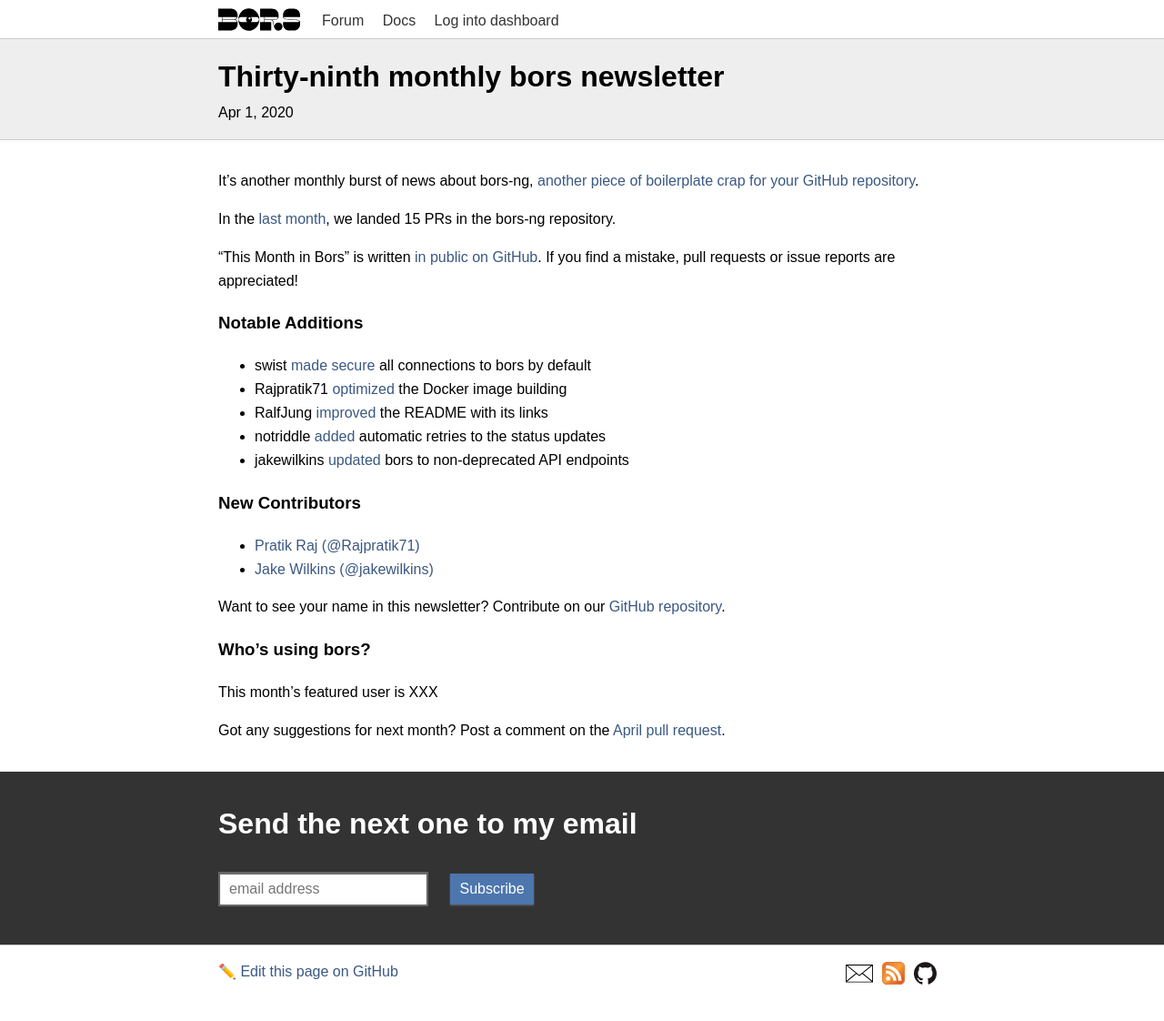
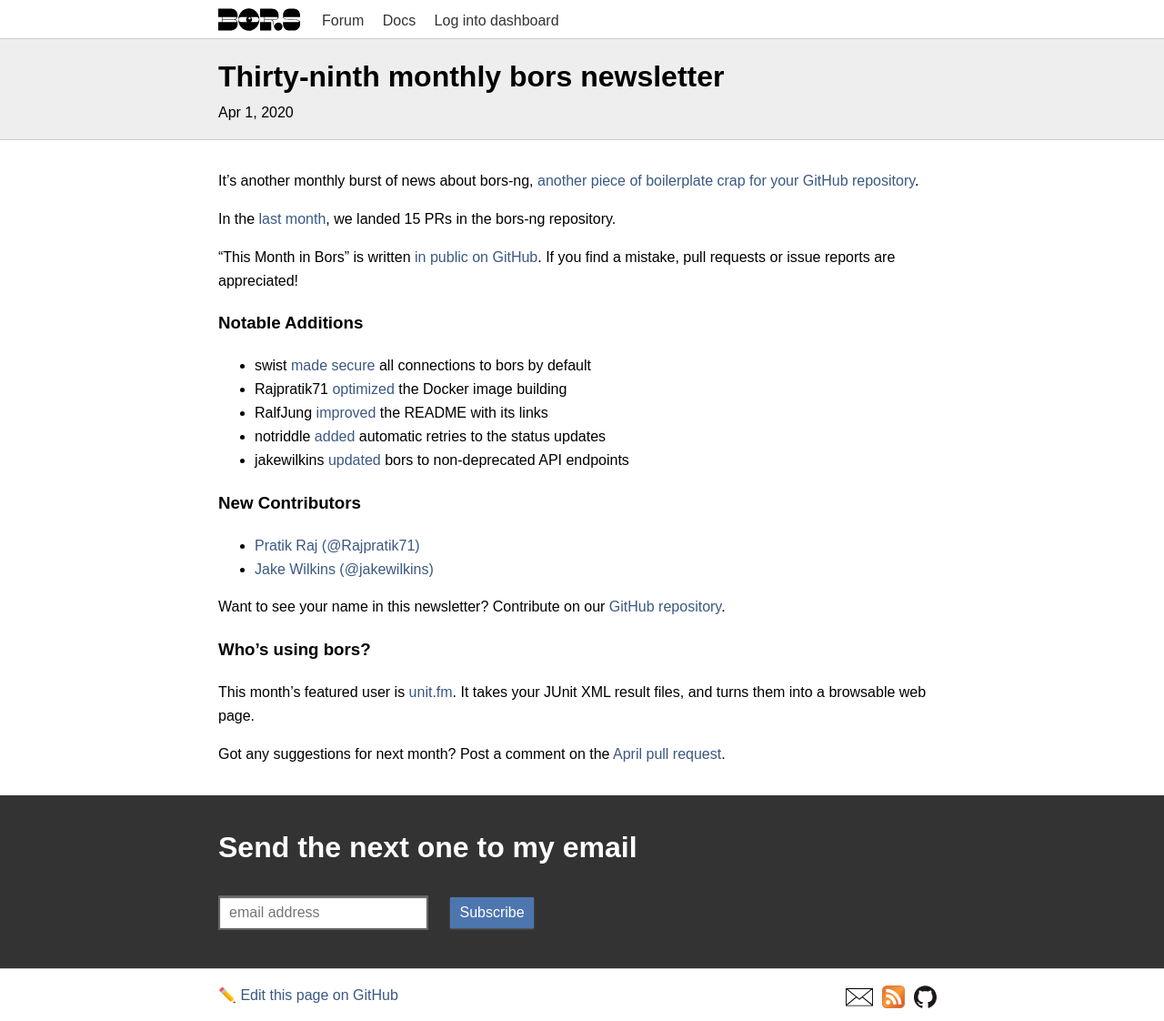
Before and after one commit to bors-ng/bors-ng.github.io, a Jekyll site: the page built from _posts/2020-04-01-tmib-39.md, in a window 1280 px wide. Shown: the whole page at 91% size. Built offline with Jekyll 4.4.1, drawn with Linux system fonts in a browser that asks for light colours; before the commit the page ends 1097 px from its top, so only the background shows below that.

Commit message:
Add featured user

```diff
--- a/_posts/2020-04-01-tmib-39.md
+++ b/_posts/2020-04-01-tmib-39.md
@@ -36,7 +36,7 @@
 
 ### Who's using bors?
 
-This month's featured user is XXX
+This month's featured user is [unit.fm](https://github.com/jeschkies/unit). It takes your JUnit XML result files, and turns them into a browsable web page.
 
 Got any suggestions for next month?
 Post a comment on the [April pull request](https://github.com/bors-ng/bors-ng.github.io/pull/105).
```
